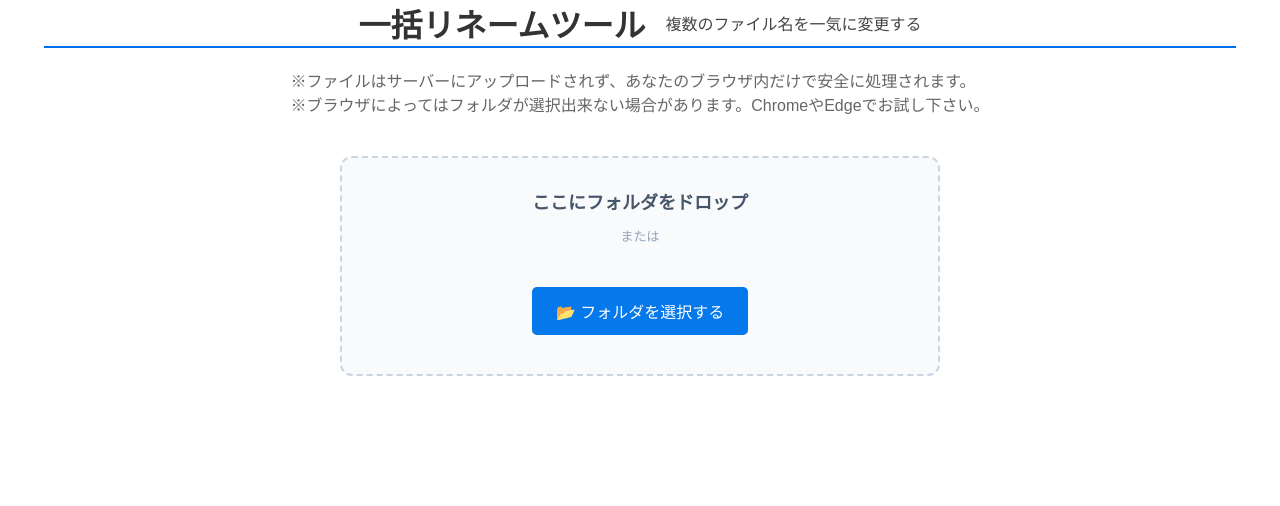
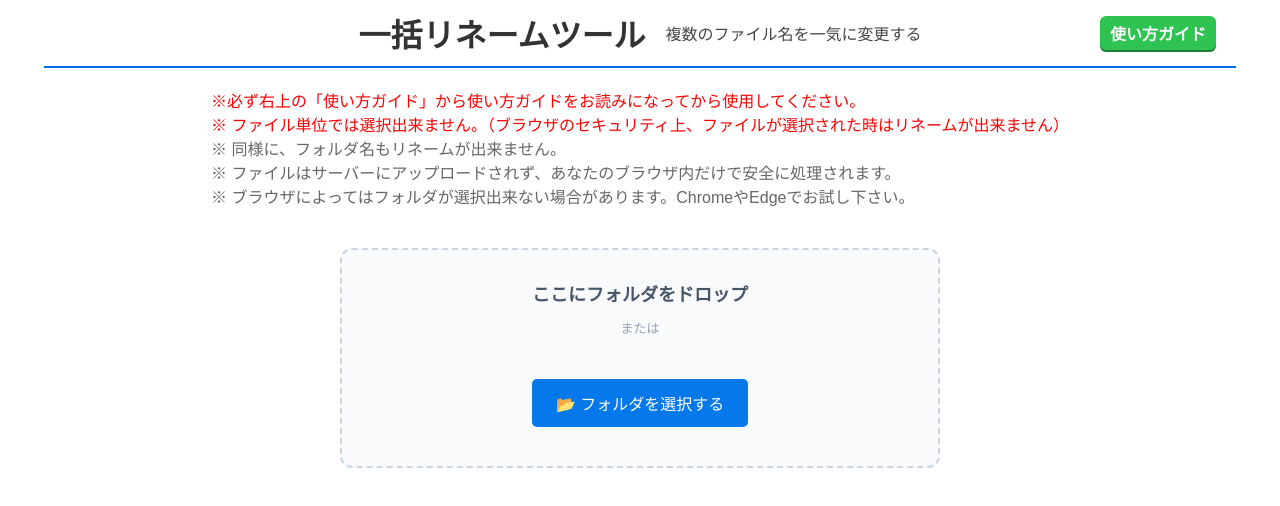
Before and after one commit to iiinu82/rename-app, a React (Vite) app: page / in a window 1280 px wide. Shown: the top 506 px of the page. Built offline with nearby package versions, Linux system fonts and the light colour scheme.

Commit message:
使い方ガイドのモーダルの実装

```diff
--- a/src/App.css
+++ b/src/App.css
@@ -46,9 +46,11 @@
 }
 
 .titleArea {
+  position: relative;
   display: flex;
   justify-content: center;
   align-items: center;
+  padding: 10px;
   gap: 20px;
   border-bottom: 2px solid #0070f3;
 }
@@ -61,6 +63,29 @@
   color: #454545;
 }
 
+.openModalBtn {
+  position: absolute;
+  right: 20px;
+  top: 50%;
+  /* width: 80px; */
+  padding: 5px 10px;
+  background-color: #2fc352;
+  color: #fff;
+  border: none;
+  border-radius: 6px;
+  font-size: 16px;
+  font-weight: bold;
+  cursor: pointer;
+  transition: all 0.1s;
+  box-shadow: 0 2px 0 #1e7e34;
+  transform: translateY(-50%);
+}
+
+.openModalBtn:hover {
+  background-color: #218838;
+  transform: translateY(calc(-50% + 2px));
+  box-shadow: 0 0 0 #1e7e34;
+}
 .rename-desc {
   /* margin-top: 10px; */
   text-align: center;
@@ -233,9 +258,10 @@
 }
 
 .previewListArea {
-  max-height: 400px;
+  max-height: 600px;
   overflow-y: auto;
   margin-bottom: 20px;
+  border-bottom: 2px solid #ddd;
 }
 
 .previewRow {
@@ -378,3 +404,83 @@ footer {
   margin-top: 30px;
   margin-right: 20px;
 }
+
+/* 使い方モーダル */
+/* モーダルの背景（オーバーレイ） */
+.modalOverlay {
+  position: fixed;
+  top: 0;
+  left: 0;
+  width: 100vw;
+  height: 100vh;
+  background-color: rgba(0, 0, 0, 0.5);
+  display: flex;
+  justify-content: center;
+  align-items: center;
+  z-index: 1000;
+}
+
+.howToUseContent {
+  background-color: #fff;
+  padding: 30px;
+  border-radius: 12px;
+  width: 90%;
+  max-width: 800px;
+  box-shadow: 0 4px 20px rgba(0, 0, 0, 0.15);
+  display: flex;
+  flex-direction: column;
+  align-items: center;
+}
+
+.red {
+  color: #e11d48;
+}
+
+.howToUseTitle {
+  font-size: 22px;
+  font-weight: bold;
+  color: #333;
+  margin-bottom: 12px;
+}
+
+.howToUseDesc {
+  font-size: 14px;
+  color: #e11d48;
+  font-weight: bold;
+  margin-bottom: 20px;
+}
+
+/* 手順のリスト（<ol>） */
+.howToUseOl {
+  text-align: left;
+  width: 100%;
+  padding-left: 20px;
+  margin-bottom: 24px;
+  display: flex;
+  flex-direction: column;
+  gap: 12px;
+  font-size: 14px;
+  color: #4b5563;
+  line-height: 1.6;
+}
+
+.howToUseOl li {
+  padding-left: 4px;
+}
+
+/* 閉じるボタン */
+.closeBtn {
+  background-color: #4b5563;
+  color: #fff;
+  border: none;
+  padding: 10px 24px;
+  border-radius: 6px;
+  font-size: 14px;
+  font-weight: bold;
+  cursor: pointer;
+  transition: background-color 0.2s;
+}
+
+.closeBtn:hover {
+  background-color: #374151;
+}
--- a/src/App.jsx
+++ b/src/App.jsx
@@ -12,6 +12,7 @@ import {
   handleDragOver,
   handleDragLeave,
 } from "./components/handleFolder";
+import HowToUseModal from "./components/HowToUseModal";
 
 export default function App() {
   const [files, setFiles] = useState([]);
@@ -36,6 +37,7 @@ export default function App() {
   const [swapEnd2, setSwapEnd2] = useState("1");
 
   const [isDraggingOver, setIsDraggingOver] = useState(false);
+  const [isOpenModal, setIsOpenModal] = useState(false);
 
   useEffect(() => {
     const preventDefaultGlobal = (e) => {
@@ -199,7 +201,15 @@ export default function App() {
       <div className="titleArea">
         <h1 className="renameTitle">一括リネームツール</h1>
         <p>複数のファイル名を一気に変更する</p>
+        <button className="openModalBtn" onClick={() => setIsOpenModal(true)}>
+          使い方ガイド
+        </button>
       </div>
+      {/* ★ モーダルの呼び出し */}
+      <HowToUseModal
+        isOpen={isOpenModal}
+        onClose={() => setIsOpenModal(false)}
+      />
       <div className="secondArea">
         {files.length !== 0 ? (
           <button
@@ -213,11 +223,33 @@ export default function App() {
           ""
         )}
         <div className="descArea">
-          <p className="rename-desc">
-            ※ファイルはサーバーにアップロードされず、あなたのブラウザ内だけで安全に処理されます。
+          <p
+            className="rename-desc"
+            style={{
+              color: "red",
+            }}
+          >
+            ※必ず右上の「使い方ガイド」から使い方ガイドをお読みになってから使用してください。
+          </p>
+          <p
+            className="rename-desc"
+            style={{
+              color: "red",
+            }}
+          >
+            ※
+            ファイル単位では選択出来ません。（ブラウザのセキュリティ上、ファイルが選択された時はリネームが出来ません）
           </p>
           <p className="rename-desc">
-            ※ブラウザによってはフォルダが選択出来ない場合があります。ChromeやEdgeでお試し下さい。
+            ※ 同様に、フォルダ名もリネームが出来ません。
+          </p>
+          <p className="rename-desc">
+            ※
+            ファイルはサーバーにアップロードされず、あなたのブラウザ内だけで安全に処理されます。
+          </p>
+          <p className="rename-desc">
+            ※
+            ブラウザによってはフォルダが選択出来ない場合があります。ChromeやEdgeでお試し下さい。
           </p>
         </div>
       </div>
--- /dev/null
+++ b/src/components/HowToUseModal.jsx
@@ -0,0 +1,50 @@
+import React from "react";
+// 必要であればモーダル用のCSSをインポートしてください
+
+export default function HowToUseModal({ isOpen, onClose }) {
+  // isOpenがfalseなら何も表示しない（閉じている状態）
+  if (!isOpen) return null;
+
+  return (
+    <div className="modalOverlay">
+      <div className="howToUseContent">
+        <h2 className="howToUseTitle">使い方ガイド</h2>
+        <p className="howToUseDesc">
+          安全にご使用するため、事前に変更するファイルのバックアップを取っておいて下さい。
+        </p>
+        <ol className="howToUseOl">
+          <li>
+            変更する📄ファイル（複数可）を既存または作成した📁フォルダに入れます。
+          </li>
+          <li>
+            『📁フォルダを選択ボタン』を押すか、📁フォルダを画面上のエリアにドロップしてフォルダを選択します。
+            <br />
+            <span className="red">※</span>
+            この時にポップアップでファイルの表示とコピーの許可を求められることがあります。OKで先に進みます。
+          </li>
+          <li>
+            変換のモードを選び、ルールを入力するとチェックの入ったファイルが一括で変更されます。
+            <br />
+            もしくは右側「変更後のファイル名」の入力欄で個別に直接変更します。
+          </li>
+          <li>
+            さらに別のモードで変更を加えたい時は、『変更を一旦保存する』ボタンを押して、変更を左側の「現在のファイル名」に反映させてください。
+            <br />
+            <span className="red">※</span>
+            この時点では、まだ実際のファイルのファイル名は更新されません。
+          </li>
+          <li>
+            すべての変更が終了しましたら、右側の「変更後のファイル名」を確認の上、『この内容で一括リネームを実行する』ボタンを押して下さい。
+            <br />
+            <span className="red">※</span>
+            チェックが入っている、入っていないに関わらず全てのファイルが「変更後のファイル名」に書き換えられます。
+          </li>
+          <li>確認のポップアップでOKを押すとリネームが実行されます。</li>
+        </ol>
+        <button onClick={onClose} className="closeBtn">
+          閉じる
+        </button>
+      </div>
+    </div>
+  );
+}
```
